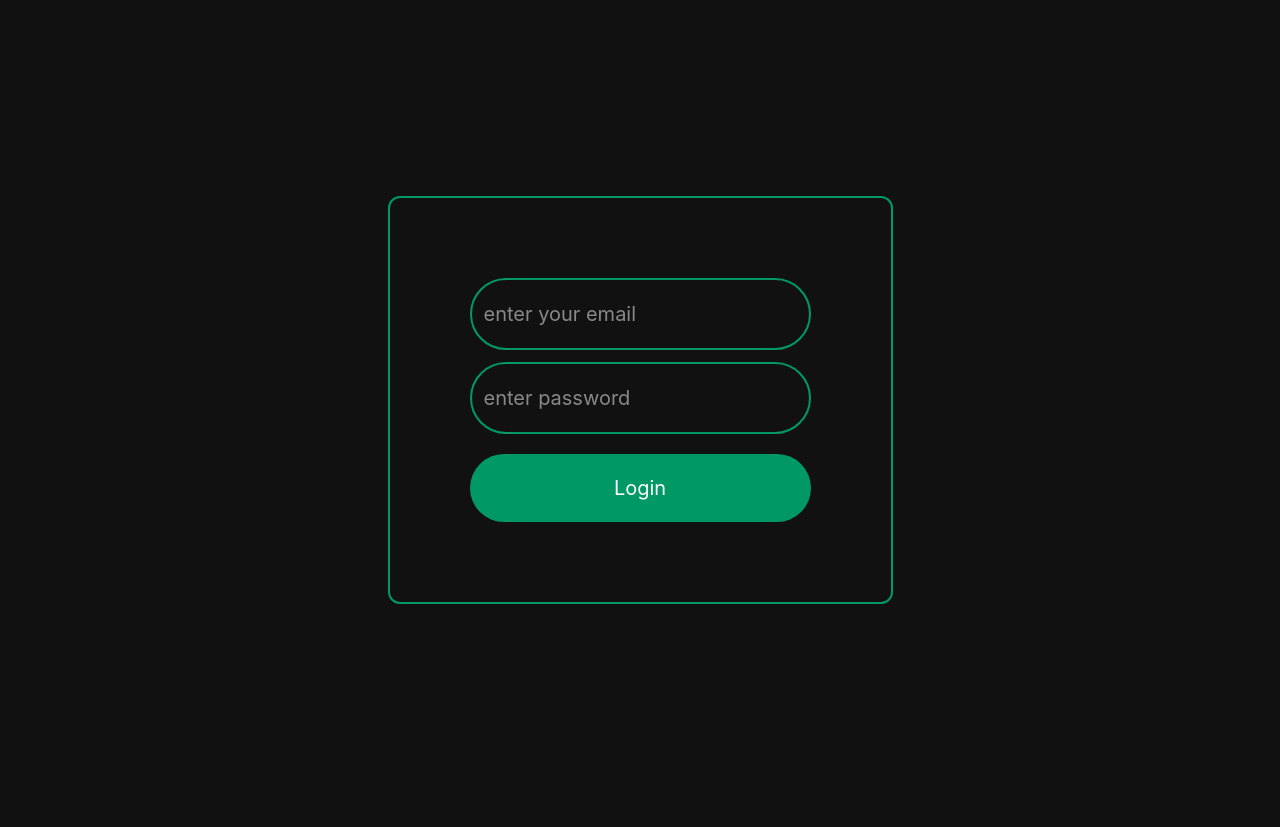
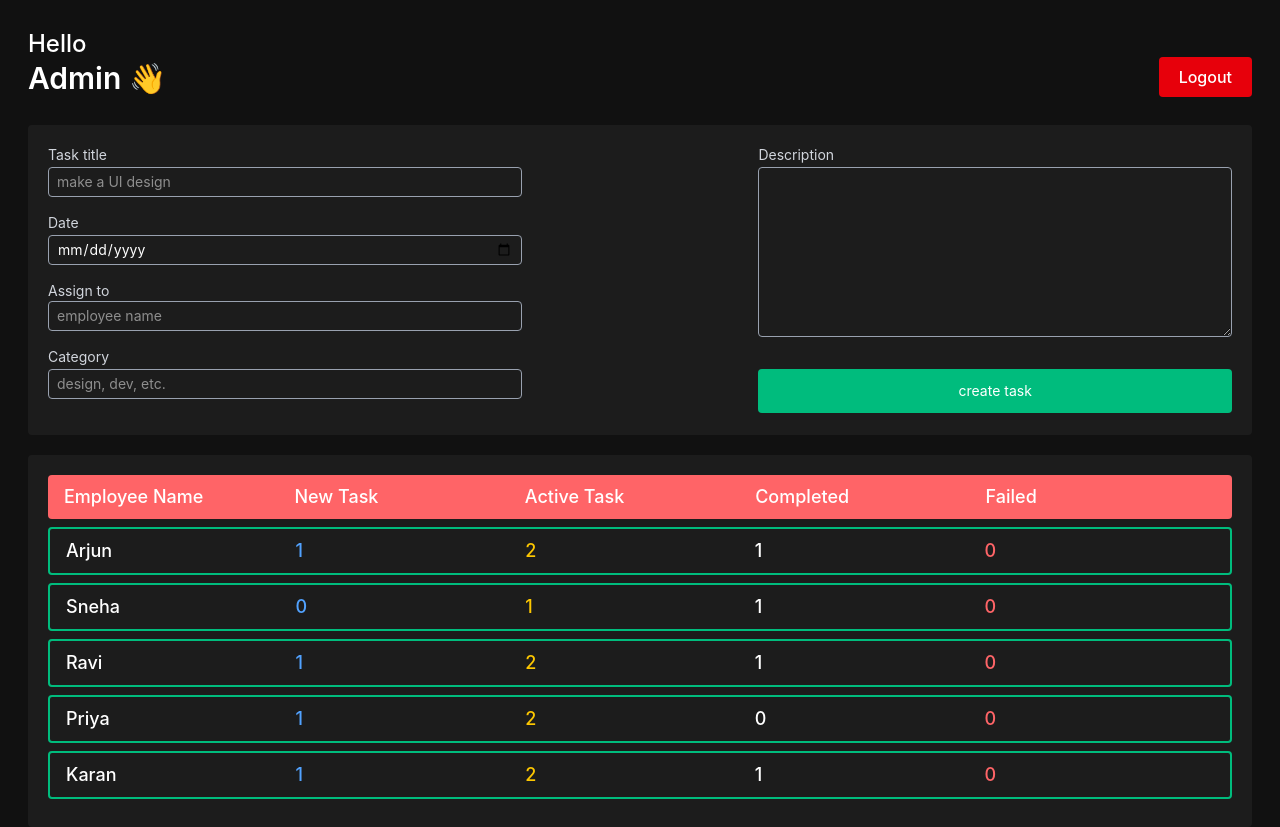
Before and after one commit to singhmahipal/Employ-Management-System, a React (Vite) app: page / in a window 1280 px wide. Before the commit the page ends 800 px from the top, so only its background shows below. Built offline with nearby package versions, Linux system fonts and the light colour scheme.

Commit message:
feat: show employee task counts in admin dashboard

```diff
--- a/src/App.jsx
+++ b/src/App.jsx
@@ -48,13 +48,14 @@ const App = () => {
 
   return (
     <>
-      {!user ? (
+      {/* {!user ? (
         <Login handleLogin={handleLogin} />
       ) : user == "employee" ? (
         <EmployeeDashboard data={loggedInUserData} />
       ) : (
         <AdminDashboard />
-      )}
+      )} */}
+      <AdminDashboard />
     </>
   );
 };
--- a/src/components/other/AllTask.jsx
+++ b/src/components/other/AllTask.jsx
@@ -1,32 +1,38 @@
-import React from "react";
+import React, { useContext } from "react";
+import { AuthContext } from "../../context/AuthProvider.jsx";
 
 const AllTask = () => {
+  const AuthUser = useContext(AuthContext);
+
   return (
-    <div className="bg-[#1c1c1c] p-5 rounded mt-5 h-48 overflow-auto">
+    <div className="bg-[#1c1c1c] p-5 rounded mt-5">
       <div className="bg-red-400 mb-2 py-2 px-4 flex justify-between rounded">
-        <h2>Mahi</h2>
-        <h3>Make a UI Design</h3>
-        <h5>Status</h5>
+        <h2 className="text-lg font-medium w-1/5">Employee Name</h2>
+        <h3 className="text-lg font-medium w-1/5">New Task</h3>
+        <h5 className="text-lg font-medium w-1/5">Active Task</h5>
+        <h5 className="text-lg font-medium w-1/5">Completed</h5>
+        <h5 className="text-lg font-medium w-1/5">Failed</h5>
       </div>
-      <div className="bg-blue-400 mb-2 py-2 px-4 flex justify-between rounded">
-        <h2>Mahi</h2>
-        <h3>Make a UI Design</h3>
-        <h5>Status</h5>
-      </div>
-      <div className="bg-green-400 mb-2 py-2 px-4 flex justify-between rounded">
-        <h2>Mahi</h2>
-        <h3>Make a UI Design</h3>
-        <h5>Status</h5>
-      </div>
-      <div className="bg-yellow-400 mb-2 py-2 px-4 flex justify-between rounded">
-        <h2>Mahi</h2>
-        <h3>Make a UI Design</h3>
-        <h5>Status</h5>
-      </div>
-      <div className="bg-purple-400 mb-2 py-2 px-4 flex justify-between rounded">
-        <h2>Mahi</h2>
-        <h3>Make a UI Design</h3>
-        <h5>Status</h5>
+      <div className="">
+        {AuthUser.employees.map(function (elem) {
+          return (
+            <div key={elem.id} className="border-2 border-emerald-500 mb-2 py-2 px-4 flex justify-between rounded">
+              <h2 className="text-lg font-medium w-1/5">{elem.firstName}</h2>
+              <h3 className="text-lg font-medium w-1/5 text-blue-400">
+                {elem.taskCounts.newTask}
+              </h3>
+              <h5 className="text-lg font-medium w-1/5 text-yellow-400">
+                {elem.taskCounts.active}
+              </h5>
+              <h5 className="text-lg font-medium w-1/5 text-white">
+                {elem.taskCounts.completed}
+              </h5>
+              <h5 className="text-lg font-medium w-1/5 text-red-400">
+                {elem.taskCounts.failed}
+              </h5>
+            </div>
+          );
+        })}
       </div>
     </div>
   );
--- a/src/context/AuthProvider.jsx
+++ b/src/context/AuthProvider.jsx
@@ -4,7 +4,10 @@ import { getLocalStorage, setLocalStorage } from "../utils/localStorage.jsx";
 export const AuthContext = createContext();
 
 const AuthProvider = ({ children }) => {
-  const [userData, setUserData] = useState(null);
+  const [userData, setUserData] = useState({
+  employees: [],
+  admin: [],
+});
 
   useEffect(() => {
     if (!localStorage.getItem('employees')) {
```
